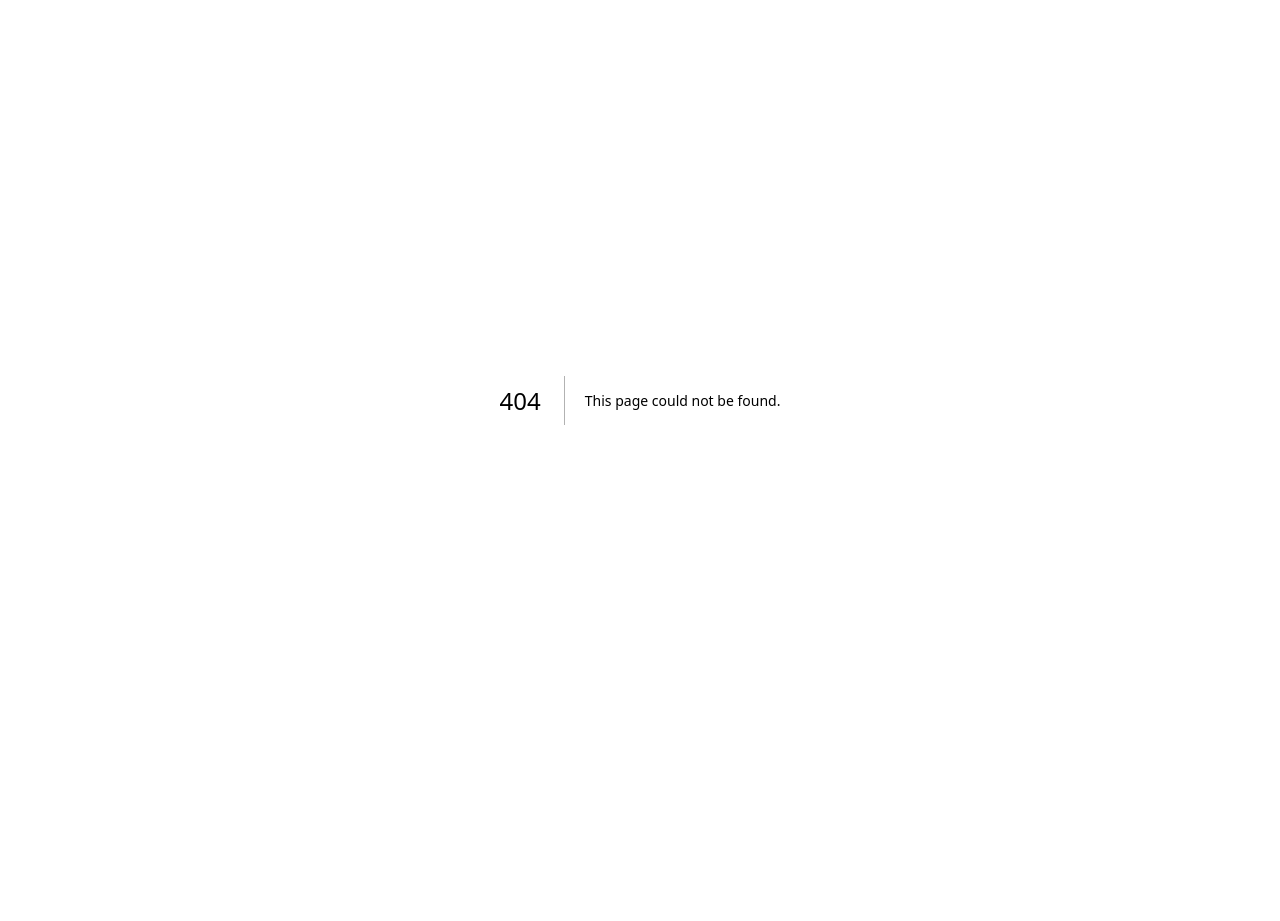
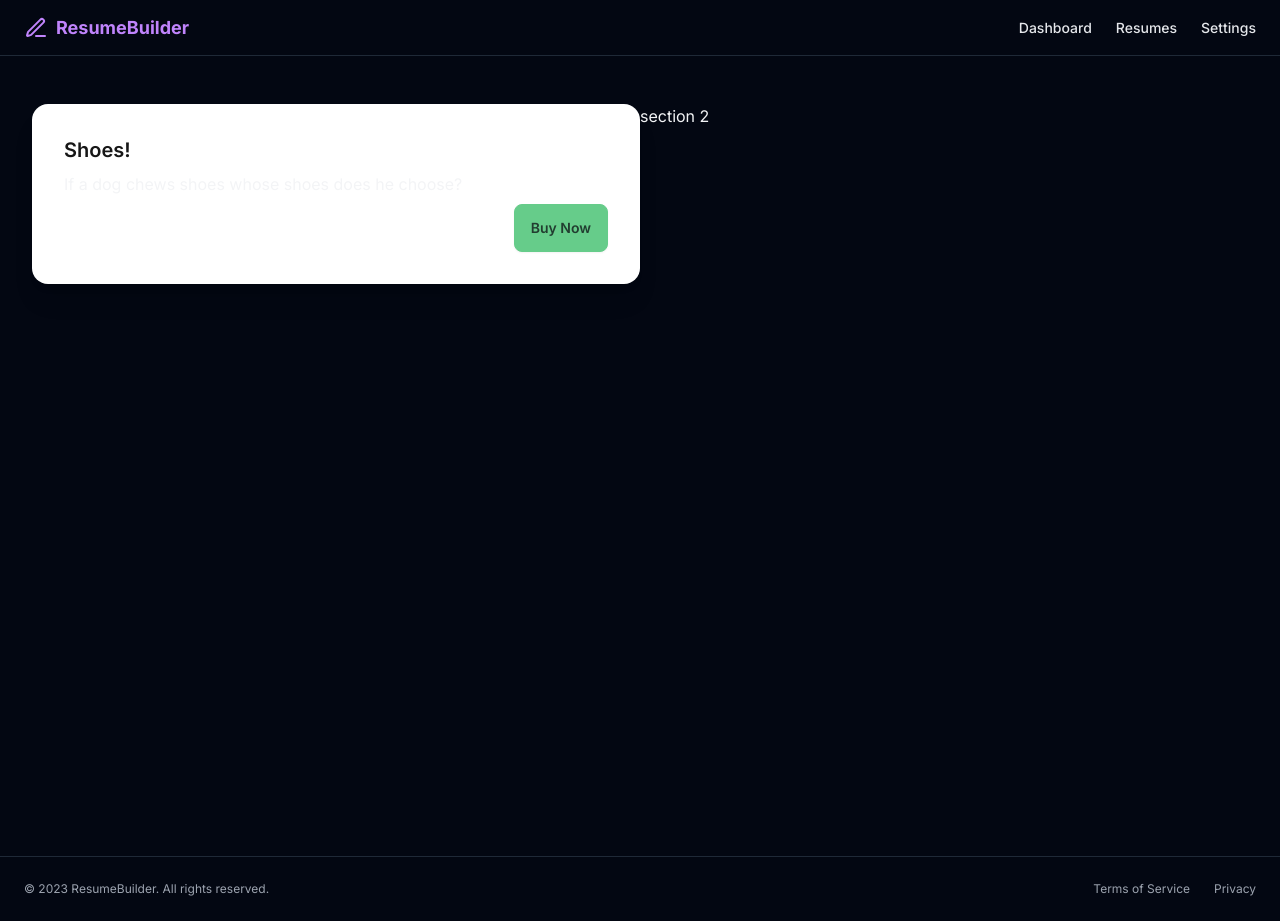
Before and after one commit to larbibaraka/batel-cv, a Next.js app: page /dashboard/resumes/create in a window 1280 px wide. Before the commit this address had no page. Before the commit the page ends 800 px from the top, so only its background shows below. Built offline with nearby package versions, Linux system fonts and the light colour scheme.

Commit message:
add create page

```diff
--- /dev/null
+++ b/app/dashboard/resumes/create/page.tsx
@@ -0,0 +1,25 @@
+import React from "react";
+
+const CreateResumePage = () => {
+  return (
+    <div className="flex flex-col min-h-screen ">
+      <main className="flex-1 py-12 px-4 md:px-6 lg:px-8">
+        <div className="flex justify-between">
+          <section className="w-1/2">
+            <div className="card bg-base-100 shadow-xl">
+              <div className="card-body">
+                <h2 className="card-title text-primary">Shoes!</h2>
+                <p>If a dog chews shoes whose shoes does he choose?</p>
+                <div className="card-actions justify-end">
+                  <button className="btn btn-primary">Buy Now</button>
+                </div>
+              </div>
+            </div>
+          </section>
+          <section className="w-1/2">section 2</section>
+        </div>
+      </main>
+    </div>
+  );
+};
+export default CreateResumePage;
```
